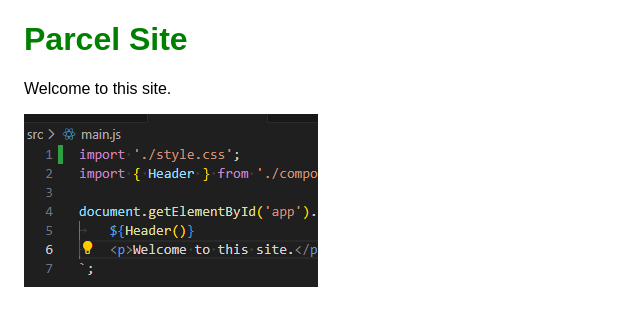
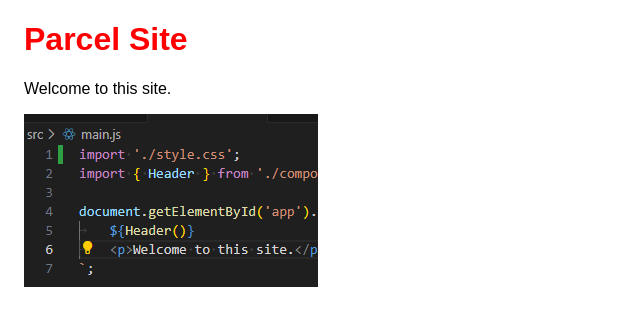
Before and after one commit to edwardtanguay/et811-parcel-site, a website built with Parcel: page index.html in a window 1280 px wide. Shown: the whole page, without its empty margins (0-640 px from the left). Built offline with nearby package versions, Linux system fonts and the light colour scheme.

Commit message:
with image

```diff
--- a/package.json
+++ b/package.json
@@ -8,10 +8,14 @@
 		"build": "parcel build"
 	},
 	"keywords": [],
+	"staticFiles": {
+		"staticPath": "public"
+	},
 	"author": "",
 	"license": "ISC",
 	"devDependencies": {
 		"@parcel/transformer-sass": "^2.10.0",
-		"parcel": "^2.10.0"
+		"parcel": "^2.10.0",
+		"parcel-reporter-static-files-copy": "^1.5.3"
 	}
 }
--- a/src/style.scss
+++ b/src/style.scss
@@ -3,6 +3,6 @@
 	padding: 0 1rem;
 
 	h1 {
-		color: green;
+		color: red;
 	}
 }
```
Also changed, not shown: 2 other files.
